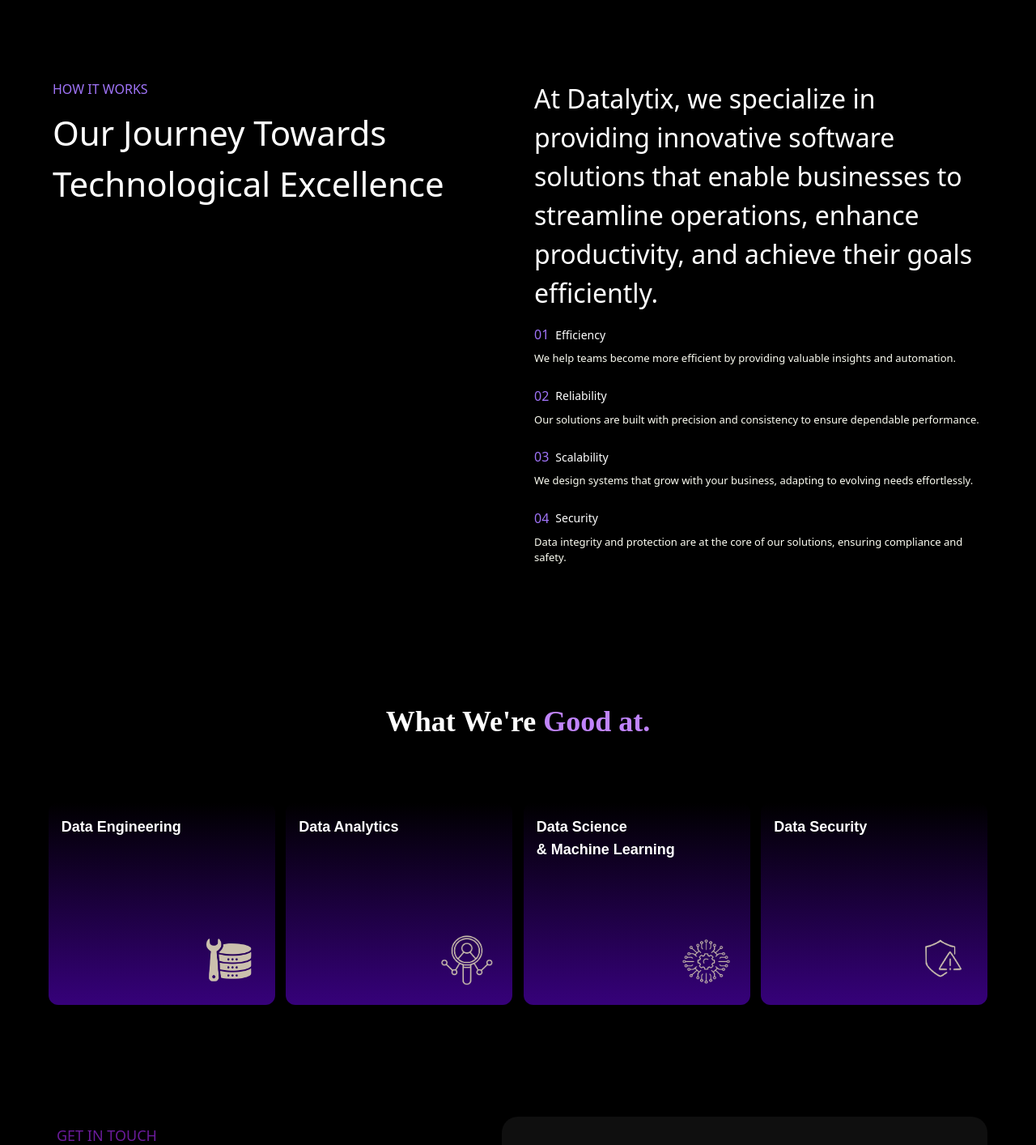
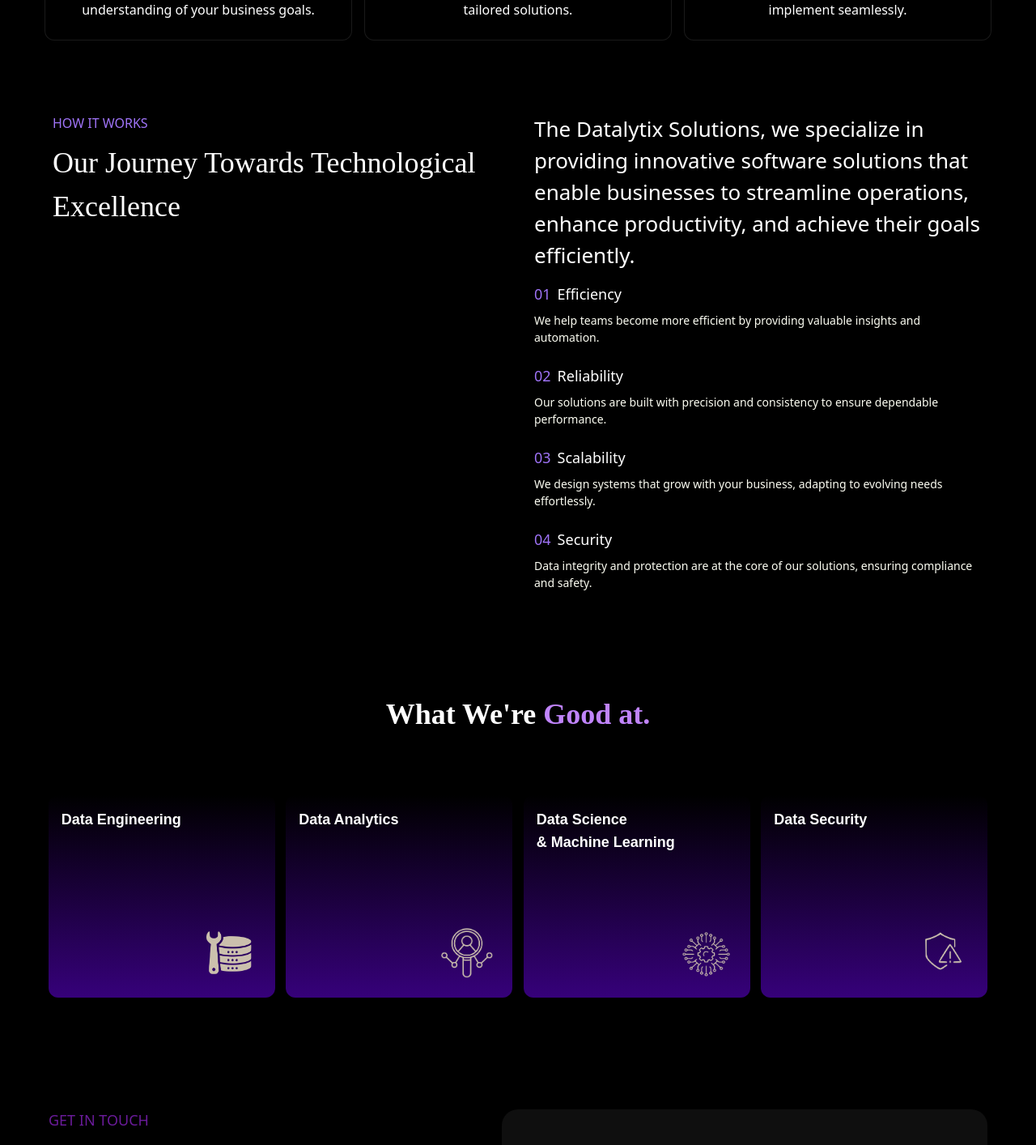
Before and after one commit to thedatalytix/Datalytix-website, a React (Vite) app in the folder website/: page / in a window 1280 px wide. Shown: the part 1330-2744 px from the top of the page at 81% size. Built offline with nearby package versions, Linux system fonts and the light colour scheme.

Commit message:
completed homepage

```diff
--- a/website/src/components/Header/Header.css
+++ b/website/src/components/Header/Header.css
@@ -12,7 +12,7 @@
 
 /* Container with equal padding */
 .header-container {
-  max-width: 1200px;
+  max-width: 1250px;
   margin: 0 auto;
   display: flex;
   align-items: center;
--- a/website/src/components/HomePage/Homepage.css
+++ b/website/src/components/HomePage/Homepage.css
@@ -222,6 +222,7 @@
 .info-subtitle {
   font-size: 16px;
   color: #a076f9;
+  margin-bottom: 15px;
 }
 
 /* Heading */
@@ -491,6 +492,7 @@
   background-color: #000;
   padding: 50px 20px; /* Added padding for better spacing on mobile */
   text-align: center; /* Center content for mobile */
+  margin-top: 30px;
 }
 
 .about-container {
@@ -524,8 +526,9 @@
 }
 
 .main-title {
-  font-size: 28px; /* Reduced for mobile */
+  font-size: 40px;
   color: #ffffff;
+  font-family: "Playfair Display", serif;
 }
 
 /* Right Content */
@@ -536,17 +539,17 @@
 }
 
 .number {
-  font-size: 16px; /* Adjusted */
+  font-size: 18px; /* Adjusted */
   color: #a074f9;
 }
 
 .title {
-  font-size: 14px; /* Adjusted */
+  font-size: 18px; /* Adjusted */
   color: #ffffff;
 }
 
 .description {
-  font-size: 13px; /* Adjusted */
+  font-size: 14px; /* Adjusted */
   color: #fcfdf2;
 }
 
@@ -582,11 +585,6 @@
 }
 
 @media (min-width: 768px) {
-  .about-section {
-    padding: 80px 40px;
-    text-align: left; /* Align left on larger screens */
-  }
-
   .content-wrapper {
     align-items: flex-start; /* Align left */
     text-align: left;
@@ -602,21 +600,9 @@
 }
 
 @media (min-width: 1024px) {
-  .about-section {
-    padding: 100px 60px;
-  }
-
   .content-wrapper {
     flex-direction: row;
     gap: 40px;
-  }
-
-  .main-title {
-    font-size: 42px;
-  }
-
-  .heading-about {
-    font-size: 32px;
   }
 }
 
@@ -767,22 +753,21 @@
   flex: 1;
   display: flex;
   flex-direction: column;
-  gap: 20px;
+  gap: 10px;
   align-items: flex-start;
 }
 
 /* Center text only on mobile */
 .contact-title {
   font-size: 18px;
-  margin: 10px;
   color: #6a1b9a;
 }
 
 .contact-subtitle {
-  font-size: 42px;
-  margin: 5px;
-  line-height: 1.2;
+  font-size: 36px;
+  line-height: 1.4;
   color: #fff;
+  font-family: "Playfair Display", serif;
 }
 
 .right-content-contact {
--- a/website/src/components/HomePage/Homepage.jsx
+++ b/website/src/components/HomePage/Homepage.jsx
@@ -277,7 +277,7 @@
             {/* Right side content */}
             <div className="text-left md:pl-6">
               <p className="home-text-right">
-                The Datalytix is a leading technology company specializing in
+                The Datalytix Solutions is a leading technology company specializing in
                 data engineering.
               </p>
             </div>
@@ -291,7 +291,7 @@
           <div className="info-text">
             <p className="info-subtitle">IN NUMBERS</p>
             <h1 className="info-heading">
-              The Datalytix, we are dedicated to providing innovative software
+              The Datalytix Solutions, we are dedicated to providing innovative software
               solutions, data engineering and IT services that empower
               businesses.<br></br>
             </h1>
@@ -394,7 +394,7 @@
             </div>
             <div className="right-content-about">
               <h1 className="heading-about">
-                At Datalytix, we specialize in providing innovative software
+                The Datalytix Solutions, we specialize in providing innovative software
                 solutions that enable businesses to streamline operations,
                 enhance productivity, and achieve their goals efficiently.
               </h1>
```
